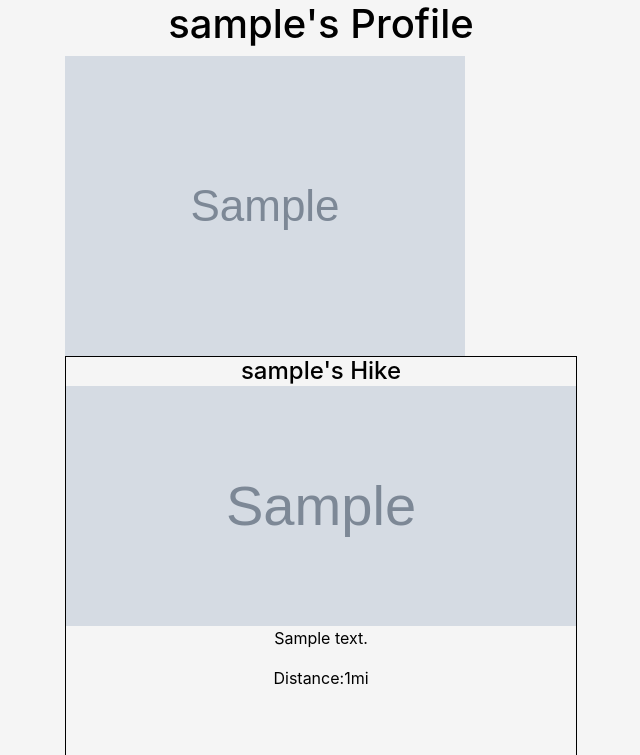
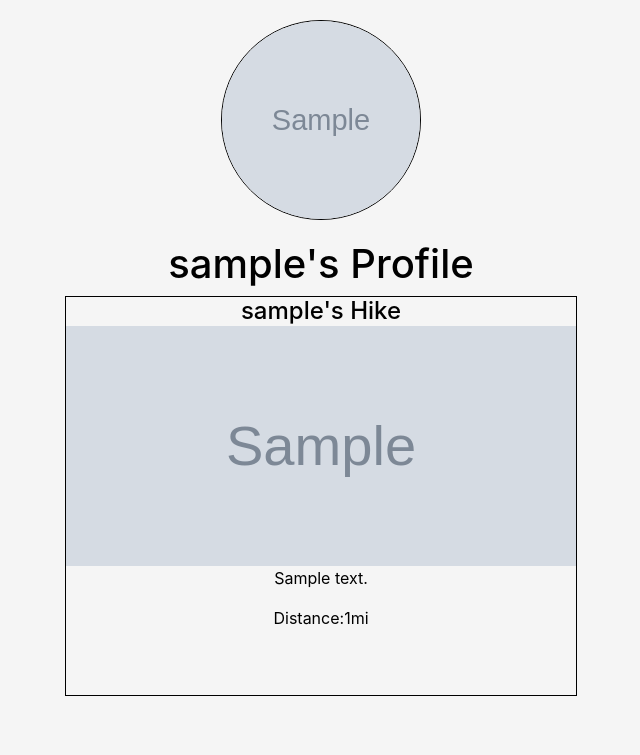
Before and after one commit to edfranco/hikr, a Django app: page /users/1 in a window 1280 px wide. Shown: the part 75-830 px from the top of the page, without its empty margins (319-959 px from the left). After the commit the page ends 771 px from the top, so only its background shows below. Run offline with Django 3.2, Linux system fonts and the light colour scheme; a user stored in the database is signed in; tables that the repository leaves empty hold one stand-in row (values such as "Sample post"); grey boxes marked "Sample" are stand-in pictures; some libraries are stand-ins or nearby versions.

Commit message:
added profile img css

```diff
--- a/hikr_app/static/styles/style.css
+++ b/hikr_app/static/styles/style.css
@@ -73,3 +73,16 @@ outline: none;
 box-shadow:none !important;
 border:1px solid #ccc !important;
 }
+
+.profile-img-section {
+    margin: 20px 0;
+    display: flex;
+    justify-content: center;
+}
+
+.user-profile-img {
+    border: black solid 1px;
+    border-radius: 100%;
+    height: 200px;
+    width: 200px;
+}
--- a/hikr_app/templates/profile.html
+++ b/hikr_app/templates/profile.html
@@ -1,10 +1,21 @@
 {% extends 'base.html' %}
 {% block content %}
+
+<div class="container">
+    <div class="row">
+        <div class="col-md-12">
+            <div class="profile-img-section">
+                    <img src="{{ profile.image_url }}" alt="{{ user.username }}'s profile pic" class="user-profile-img">
+            </div>
+        </div>
+    </div>
+</div>
+
 <div clas="profile-container"></div>
 <h1>{{ user.username }}'s Profile</h1>
 </div>
 <div class="profile-content">
-    <img src="{{ profile.image_url }}" alt="{{ user.username }}'s profile pic">
+    <!-- <img src="{{ profile.image_url }}" alt="{{ user.username }}'s profile pic" width="100px" height="100px" style="border-radius: 100%"> -->
     <div class="users-posts">
         {% for post in posts %}
         <div class="post-container">
```
